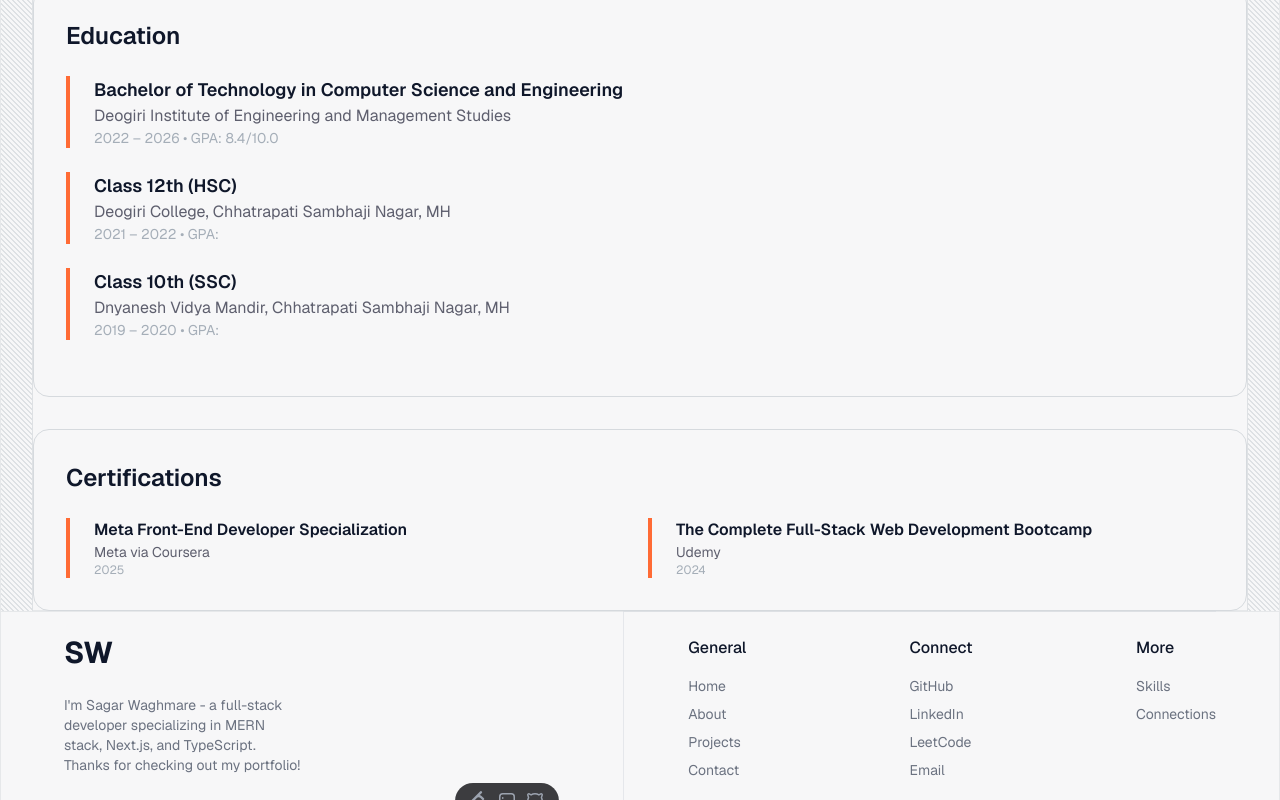
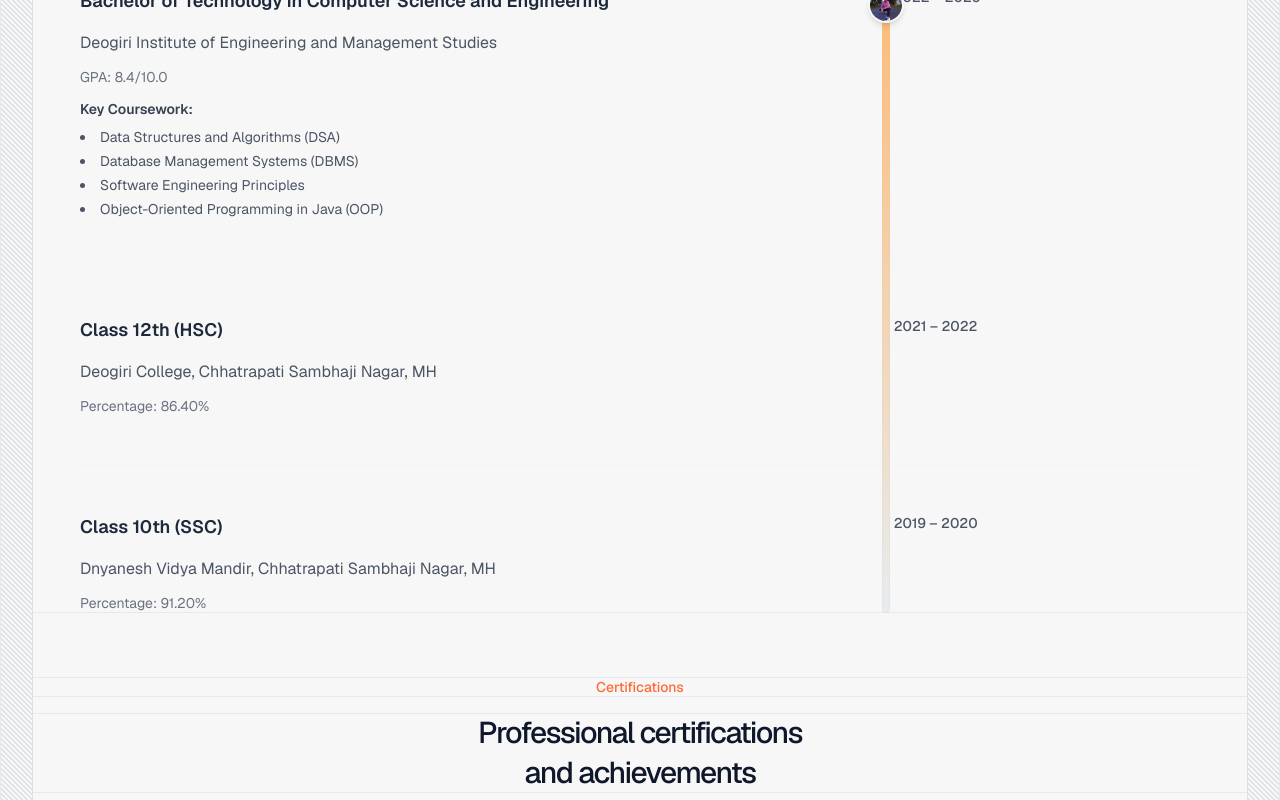
Before and after one commit to SagarSuryakantWaghmare/portfolio-sagar, a Next.js app: page /about in a window 1280 px wide. Shown: the part 3840-4640 px from the top of the page. Built offline with nearby package versions, Linux system fonts and the light colour scheme.

Commit message:
Changes in the home page and about page added education timeline

```diff
--- a/app/about/page.tsx
+++ b/app/about/page.tsx
@@ -5,6 +5,7 @@ import { GridWrapper } from "../components/GridWrapper";
 import { Photo } from "../components/Photo";
 import { AboutTrackPattern } from "../components/AboutTrackPattern";
 import { Resume } from "../components/Resume";
+import { EducationTimeline } from "../components/EducationTimeline";
 import siteMetadata from "../data/siteMetadata";
 
 export const metadata = {
@@ -248,12 +249,33 @@ export default function AboutPage() {
           <div className="space-y-4">
             <GridWrapper>
               <div className="text-center text-sm font-medium text-orange-primary">
-                <span>Education & Certifications</span>
+                <span>Education</span>
               </div>
             </GridWrapper>
             <GridWrapper>
               <h2 className="mx-auto max-w-lg text-balance text-3xl font-medium leading-[40px] tracking-tighter text-text-primary">
-                My academic background and professional certifications
+                My academic journey and educational achievements.
+              </h2>
+            </GridWrapper>
+          </div>
+        </div>
+        <div className="space-y-16">
+          <GridWrapper>
+            <EducationTimeline />
+          </GridWrapper>
+        </div>
+
+        {/* Certifications */}
+        <div className="relative space-y-8 text-center">
+          <div className="space-y-4">
+            <GridWrapper>
+              <div className="text-center text-sm font-medium text-orange-primary">
+                <span>Certifications</span>
+              </div>
+            </GridWrapper>
+            <GridWrapper>
+              <h2 className="mx-auto max-w-lg text-balance text-3xl font-medium leading-[40px] tracking-tighter text-text-primary">
+                Professional certifications and achievements
               </h2>
             </GridWrapper>
           </div>
@@ -261,21 +283,8 @@ export default function AboutPage() {
 
         <GridWrapper>
           <div className="space-y-8">
-            {/* Education */}
-            <div className="rounded-2xl border border-border-primary bg-bg-primary p-8">
-              <h3 className="mb-6 text-2xl font-semibold text-text-primary">Education</h3>
-              {siteMetadata.education.map((edu, index) => (
-                <div key={index} className="mb-6 border-l-4 border-orange-primary pl-6">
-                  <h4 className="text-lg font-semibold text-text-primary">{edu.degree}</h4>
-                  <p className="text-text-secondary">{edu.institution}</p>
-                  <p className="text-sm text-text-tertiary">{edu.period} • GPA: {edu.gpa}</p>
-                </div>
-              ))}
-            </div>
-
             {/* Certifications */}
             <div className="rounded-2xl border border-border-primary bg-bg-primary p-8">
-              <h3 className="mb-6 text-2xl font-semibold text-text-primary">Certifications</h3>
               <div className="grid gap-4 md:grid-cols-2">
                 {siteMetadata.certifications.map((cert, index) => (
                   <div key={index} className="border-l-4 border-orange-primary pl-6">
--- /dev/null
+++ b/app/components/EducationTimeline.tsx
@@ -0,0 +1,66 @@
+import { Timeline } from "./Timeline";
+import siteMetadata from "../data/siteMetadata";
+
+export function EducationTimeline() {
+  return (
+    <div>
+      <div className="mx-auto max-w-6xl px-4">
+        <div className="relative">
+          <div className="divide-y divide-gray-100">
+            {siteMetadata.education.map((edu) => (
+              <div
+                key={edu.institution}
+                className="grid grid-cols-[1fr,5fr] gap-6 py-12 first:pt-0 last:pb-0 md:grid-cols-[4fr,1fr,2fr]"
+              >
+                <div className="space-y-6">
+                  <div className="space-y-4">
+                    <h4 className="text-lg font-semibold">
+                      {edu.degree}
+                    </h4>
+                    <div className="space-y-3">
+                      <p className="text-gray-600">
+                        {edu.institution}
+                      </p>
+                      {edu.gpa && (
+                        <p className="text-sm text-gray-500">
+                          GPA: {edu.gpa}
+                        </p>
+                      )}
+                      {edu.percentage && (
+                        <p className="text-sm text-gray-500">
+                          Percentage: {edu.percentage}
+                        </p>
+                      )}
+                      {edu.coursework && edu.coursework.length > 0 && (
+                        <div className="mt-4">
+                          <p className="mb-2 text-sm font-semibold text-gray-700">
+                            Key Coursework:
+                          </p>
+                          <ul className="list-inside list-disc space-y-1 text-sm text-gray-600">
+                            {edu.coursework.map((course, i) => (
+                              <li key={i}>{course}</li>
+                            ))}
+                          </ul>
+                        </div>
+                      )}
+                    </div>
+                  </div>
+                </div>
+
+                <div />
+
+                <div className="hidden md:block">
+                  <p className="text-sm font-medium text-gray-600">{edu.period}</p>
+                </div>
+              </div>
+            ))}
+          </div>
+
+          <div className="absolute top-0 h-full w-8 md:right-[calc(28%_-_1rem)]">
+            <Timeline avatarUrl={siteMetadata.education[0]?.institution ? "/images/Sagar/photo3.jpg" : "/images/Sagar/photo1.jpg"} />
+          </div>
+        </div>
+      </div>
+    </div>
+  );
+}
--- a/app/page.tsx
+++ b/app/page.tsx
@@ -193,46 +193,6 @@ export default function Home() {
             </div>
           </GridWrapper>
         </section>
-
-        {/* Education & Contact Section */}
-        <section id="contact" className="relative space-y-10 md:space-y-16">
-          <div className="space-y-4 text-balance">
-            <GridWrapper>
-              <div className="text-center text-sm font-medium text-orange-primary">
-                <span>Background</span>
-              </div>
-            </GridWrapper>
-            <GridWrapper>
-              <h2 className="text-center text-3xl font-medium leading-10 tracking-tighter text-text-primary md:mx-auto md:max-w-lg md:text-4xl">
-                Education, certifications && let&apos;s connect
-              </h2>
-            </GridWrapper>
-          </div>
-
-          <GridWrapper>
-            <div className="grid grid-cols-1 gap-2 md:grid-cols-2 lg:grid-cols-3">
-              <EducationCard />
-              <div className="rounded-2xl border border-border-primary bg-bg-primary p-6">
-                <h3 className="mb-4 text-lg font-semibold text-text-primary">
-                  Certifications
-                </h3>
-                <div className="space-y-3">
-                  {siteMetadata.certifications.map((cert) => (
-                    <div key={cert.title} className="border-l-2 border-orange-primary pl-3">
-                      <p className="font-medium text-text-primary text-sm">
-                        {cert.title}
-                      </p>
-                      <p className="text-xs text-text-tertiary">
-                        {cert.issuer} • {cert.year}
-                      </p>
-                    </div>
-                  ))}
-                </div>
-              </div>
-              <ContactCard />
-            </div>
-          </GridWrapper>
-        </section>
       </div>
     </section>
   );
```
